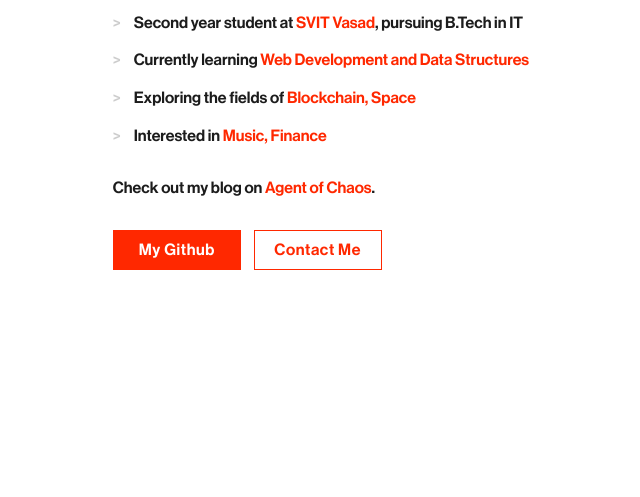
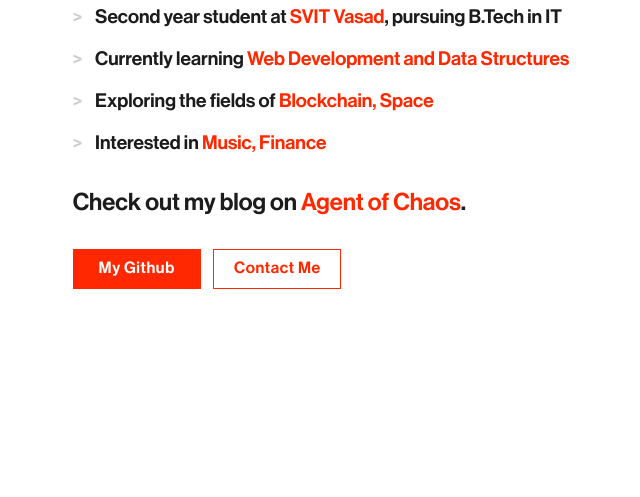
Before and after one commit to Devloper001/website, a plain HTML site: page index.html in a window 1280 px wide. Shown: the part 303-800 px from the top of the page, without its empty margins (319-959 px from the left). Drawn offline with Linux system fonts and the light colour scheme.

Commit message:
Update styles.css

```diff
--- a/styles.css
+++ b/styles.css
@@ -51,7 +51,7 @@
     display: flex;
     font-family: myfont;
     font-weight: 300;
-    font-size: 1rem;
+    font-size: 1.2rem;
     margin-top: 0;
     color: #1c1c1c;
     line-height: 1.35;
@@ -73,7 +73,7 @@
   .css-7gj1sh {
     font-family: myfont;
     font-weight: 300;
-    font-size: 1rem;
+    font-size: 1.5rem;
     margin-top: 0;
     color: #1c1c1c;
   }
```
